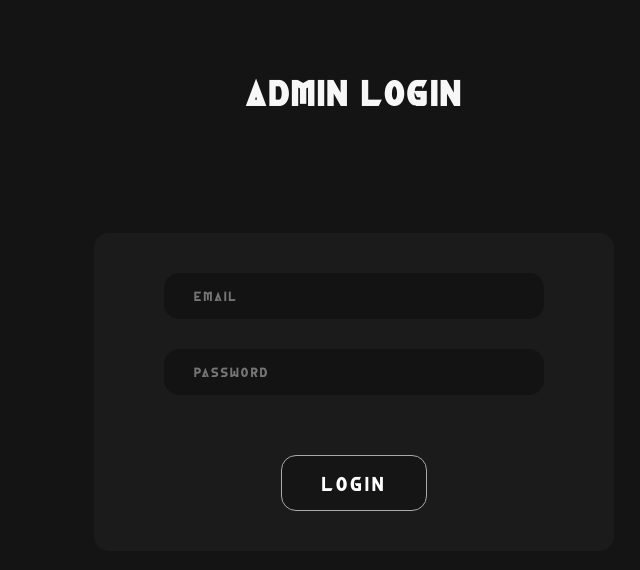
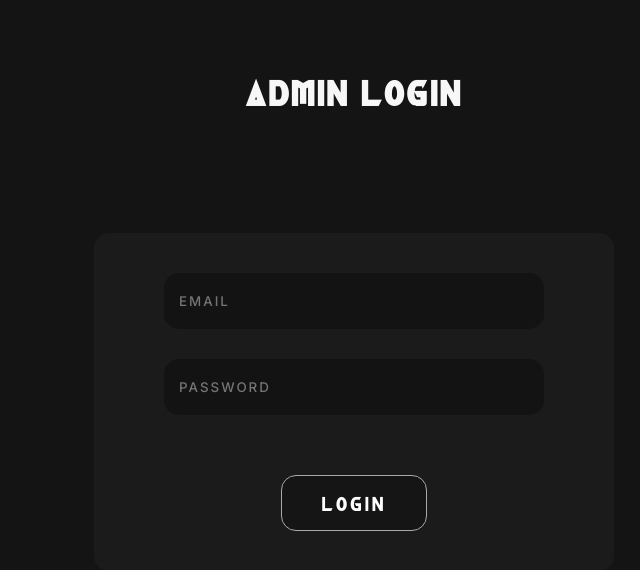
Before and after one commit to The-Block-Baron/Admin-Control-Panel, a React (Vite) app: page /admin-login in a window 1280 px wide. Shown: the top 570 px of the page, without its empty margins (286-926 px from the left). Built offline with nearby package versions, Linux system fonts and the light colour scheme.

Commit message:
The admin login works

```diff
--- a/index.html
+++ b/index.html
@@ -7,6 +7,9 @@
     <link rel="preconnect" href="https://fonts.googleapis.com">
     <link rel="preconnect" href="https://fonts.gstatic.com" crossorigin>
     <link href="https://fonts.googleapis.com/css2?family=Crimson+Text:wght@400;600&display=swap" rel="stylesheet">
+    <link rel="preconnect" href="https://fonts.googleapis.com">
+<link rel="preconnect" href="https://fonts.gstatic.com" crossorigin>
+<link href="https://fonts.googleapis.com/css2?family=Crimson+Text:wght@400;600&family=Inter:wght@100;200;300;400;500;600;700&display=swap" rel="stylesheet">
     <title>Vite + React</title>
   </head>
   <body>
--- a/package.json
+++ b/package.json
@@ -8,6 +8,7 @@
   },
   "dependencies": {
     "dotenv": "^16.3.1",
+    "js-cookie": "^3.0.5",
     "react": "^18.2.0",
     "react-dom": "^18.2.0",
     "react-router-dom": "^6.16.0",
--- a/src/components/AdminLogin.jsx
+++ b/src/components/AdminLogin.jsx
@@ -1,17 +1,38 @@
 // src/components/AdminLogin.jsx
 import React, { useState } from 'react';
 import { Title, LoginContainer, Container, Form, Button, Input } from './StyledAdminLogin';
+import { useNavigate } from 'react-router-dom';
 
 const AdminLogin = () => {
-  const [email, setEmail] = useState('');
-  const [password, setPassword] = useState('');
+    const [email, setEmail] = useState('');
+    const [password, setPassword] = useState('');
+    const [error, setError] = useState('');
+    const navigate = useNavigate();
 
-  const handleSubmit = (e) => {
-    e.preventDefault();
-    // Here you will handle the form submission and connect to the API
-    console.log('Email:', email);
-    console.log('Password:', password);
-  };
+    const handleSubmit = async (e) => {
+      console.log("Form Submitted");
+      e.preventDefault();
+
+      try {
+        const response = await fetch('http://localhost:3005/auth/admin/login', {
+          method: 'POST',
+          headers: {
+            'Content-Type': 'application/json',
+          },
+          body: JSON.stringify({ email, password }),
+          credentials: 'include',
+        });
+
+        if (!response.ok) {
+          const data = await response.json();
+          throw new Error(data.message || 'Invalid credentials');
+        }
+
+        navigate('/');
+      } catch (error) {
+        setError(error.message);
+      }
+    };
 
   return (
     <LoginContainer>
@@ -21,7 +42,7 @@ const AdminLogin = () => {
         <Input
             type="email"
             name="email"
-            placeholder="Email"
+            placeholder="EMAIL"
             value={email}
             onChange={(e) => setEmail(e.target.value)}
             required
@@ -29,7 +50,7 @@ const AdminLogin = () => {
           <Input
             type="password"
             name="password"
-            placeholder="Password"
+            placeholder="PASSWORD"
             value={password}
             onChange={(e) => setPassword(e.target.value)}
             required
--- a/src/components/StyledAdminLogin.jsx
+++ b/src/components/StyledAdminLogin.jsx
@@ -40,14 +40,16 @@ export const Form = styled.form`
 
 export const Input = styled.input`
   background-color: #131313;
-  font-family: Afogand;
+  font-family: Inter;
+  font-weight: 500;
   border: none;
-  padding: 15px 200px 15px 30px;
+  padding: 20px 15px;
   margin-bottom: 30px;
   letter-spacing: 2px;
   border-radius: 15px;
   color: white;
-
+  width: 380px;
+  box-sizing: border-box; // Ensure padding and border are included in the element's total width and height
 `;
 
 export const Button = styled.button`
```
Also changed, not shown: 2 other files (tests, documents, lock files or other folders).
